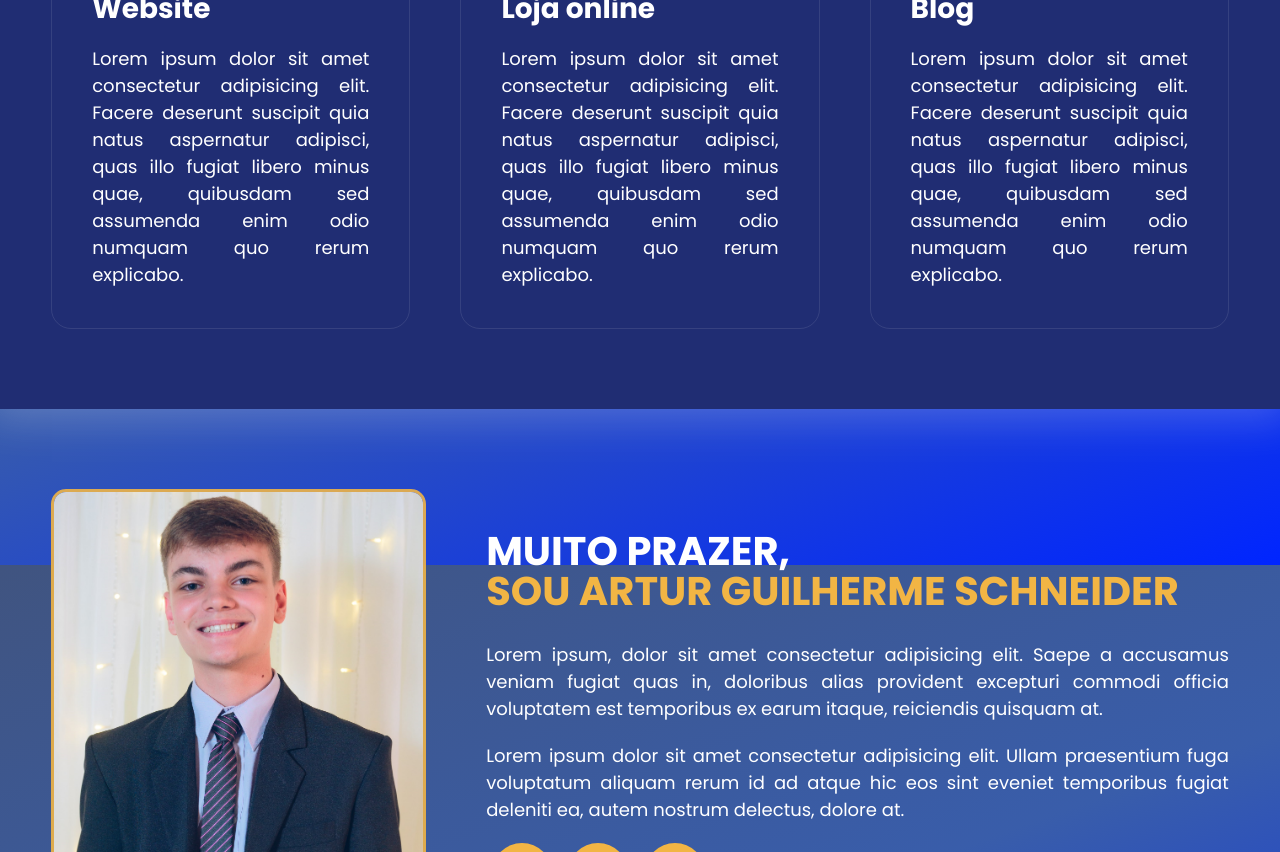
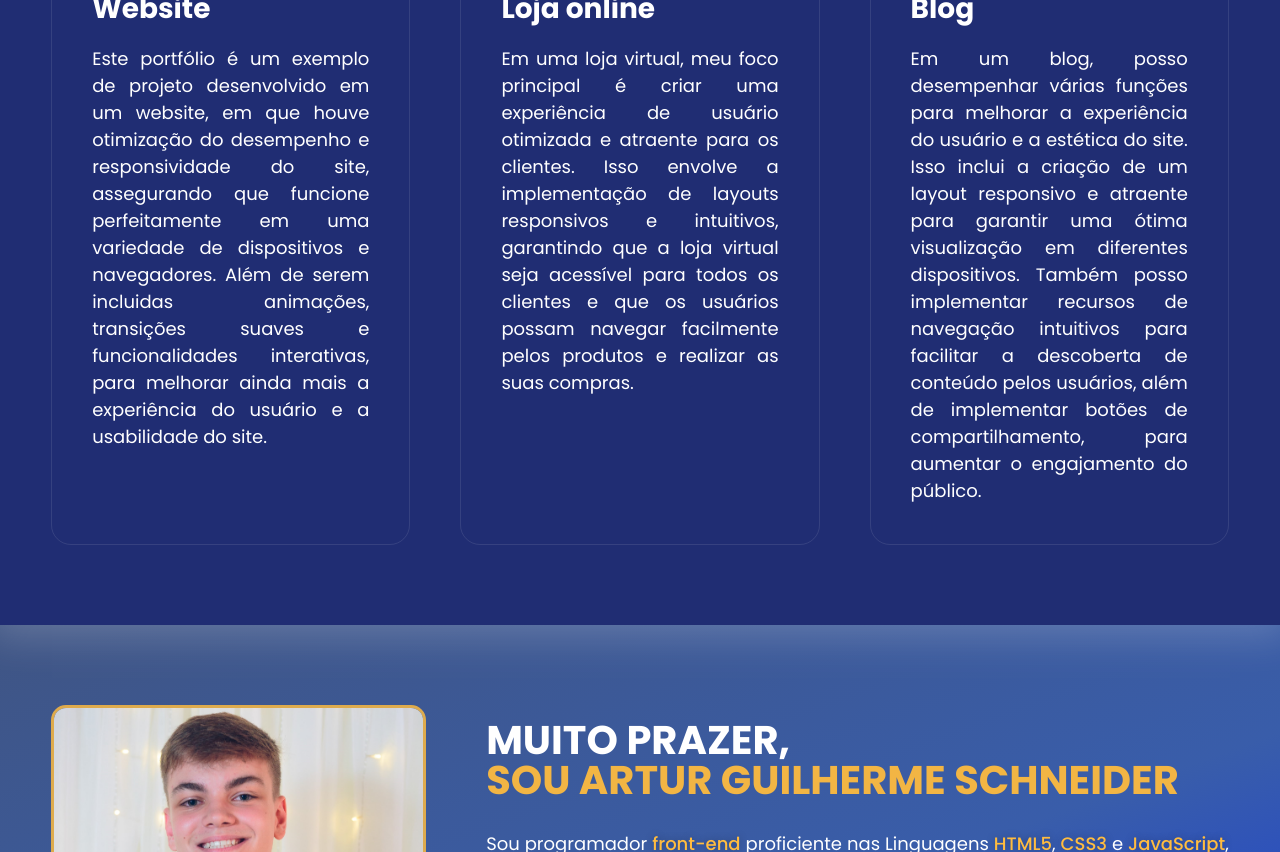
Before and after one commit to Artur-Schneider/Portfolio, a plain HTML site: page index.html in a window 1280 px wide. Shown: the part 1035-1887 px from the top of the page. Drawn offline with nearby package versions, Linux system fonts and the light colour scheme.

Commit message:
Textos finalizados

```diff
--- a/index.html
+++ b/index.html
@@ -60,7 +60,7 @@
                 <div class="flex">
                     <div class="txt-topo-site">
                         <h1>TRANSFORMANDO <span id="digit"></span></h1>
-                        <p>Lorem ipsum dolor sit amet consectetur, adipisicing elit. Fugit, minus. Quo impedit, excepturi dolores debitis error facere adipisci officia alias praesentium numquam nobis distinctio voluptatem, neque animi? Assumenda, nesciunt eum?</p>
+                        <p>Como programador front-end proficiente em HTML, CSS e JavaScript, eu posso criar interfaces de usuário envolventes e responsivas para websites e aplicativos da web. Habilidades essas que são essenciais para dar vida às visões criativas e funcionais dos designers e desenvolvedores back-end.</p>
                         <div class="contato">
                             <a href="#secao4">
                                 <button>
@@ -84,17 +84,17 @@
                     <div class="especialidades-box">
                         <i class="bi bi-code-square"></i>
                         <h3>Website</h3>
-                        <p>Lorem ipsum dolor sit amet consectetur adipisicing elit. Facere deserunt suscipit quia natus aspernatur adipisci, quas illo fugiat libero minus quae, quibusdam sed assumenda enim odio numquam quo rerum explicabo.</p>
+                        <p>Este portfólio é um exemplo de projeto desenvolvido em um website, em que houve otimização do desempenho e responsividade do site, assegurando que funcione perfeitamente em uma variedade de dispositivos e navegadores. Além de serem incluidas animações, transições suaves e funcionalidades interativas, para melhorar ainda mais a experiência do usuário e a usabilidade do site.</p>
                     </div> <!--especialidades-box-->
                     <div class="especialidades-box">
                         <i class="bi bi-cart4"></i>
                         <h3>Loja online</h3>
-                        <p>Lorem ipsum dolor sit amet consectetur adipisicing elit. Facere deserunt suscipit quia natus aspernatur adipisci, quas illo fugiat libero minus quae, quibusdam sed assumenda enim odio numquam quo rerum explicabo.</p>
+                        <p>Em uma loja virtual, meu foco principal é criar uma experiência de usuário otimizada e atraente para os clientes. Isso envolve a implementação de layouts responsivos e intuitivos, garantindo que a loja virtual seja acessível para todos os clientes e que os usuários possam navegar facilmente pelos produtos e realizar as suas compras.</p>
                     </div> <!--especialidades-box-->
                     <div class="especialidades-box">
                         <i class="bi bi-wordpress"></i>
                         <h3>Blog</h3>
-                        <p>Lorem ipsum dolor sit amet consectetur adipisicing elit. Facere deserunt suscipit quia natus aspernatur adipisci, quas illo fugiat libero minus quae, quibusdam sed assumenda enim odio numquam quo rerum explicabo.</p>
+                        <p>Em um blog, posso desempenhar várias funções para melhorar a experiência do usuário e a estética do site. Isso inclui a criação de um layout responsivo e atraente para garantir uma ótima visualização em diferentes dispositivos. Também posso implementar recursos de navegação intuitivos para facilitar a descoberta de conteúdo pelos usuários, além de implementar botões de compartilhamento, para aumentar o engajamento do público.</p>
                     </div> <!--especialidades-box-->
                 </div> <!--flex-->
             </div> <!--interface-->
@@ -109,8 +109,8 @@
 
                     <div class="txt-sobre">
                         <h2>MUITO PRAZER, <span>SOU ARTUR GUILHERME SCHNEIDER</span></h2>
-                        <p>Lorem ipsum, dolor sit amet consectetur adipisicing elit. Saepe a accusamus veniam fugiat quas in, doloribus alias provident excepturi commodi officia voluptatem est temporibus ex earum itaque, reiciendis quisquam at.</p>
-                        <p>Lorem ipsum dolor sit amet consectetur adipisicing elit. Ullam praesentium fuga voluptatum aliquam rerum id ad atque hic eos sint eveniet temporibus fugiat deleniti ea, autem nostrum delectus, dolore at.</p>
+                        <p>Sou programador <span>front-end</span> proficiente nas Linguagens <span>HTML5</span>, <span>CSS3</span> e <span>JavaScript</span>, desenvolvendo sites e aplicativos web. Abaixo estão as minhas redes sociais, caso você queira entrar em contato.</p>
+                        <p>Tenho 18 anos e atualmente estou no primeiro semestre da graduação de <span>Análise e Desenvolvimento de Sistemas</span> na Universidade do Vale do Rio dos Sinos (UNISINOS). Fui aluno do <span>Curso Normal em Nível Médio</span> no Instituto Ivoti, durante o meu Ensino Médio, onde aprendi muito sobre relações interpessoais e como integrar tecnologias na educação.</p>
                         <div class="btn-social">
                             <a href="https://www.instagram.com/artur.schneiderz/" target="_blank" rel="external"><button><i class="bi bi-instagram"></i></button></a>
                             <a href="https://github.com/Artur-Schneider" target="_blank" rel="external"><button><i class="bi bi-github"></i></button></a>
--- a/style.css
+++ b/style.css
@@ -248,6 +248,7 @@ section.especialidades .flex {
     border: 0.5px solid rgba(245, 245, 245, 0.103);
     margin-top: 40px;
     transition: .2s;
+    width: 100%;
 }
 
 .especialidades .especialidades-box:hover {
@@ -287,6 +288,12 @@ section.sobre .flex {
 
 .sobre .txt-sobre {
     color: white;
+}
+
+.sobre .txt-sobre p span {
+    color: #ffbc3f;
+    font-weight: 500;
+    text-shadow: 0px 0px 8px rgba(0, 0, 0, 0.253);
 }
 
 .sobre .txt-sobre h2 {
```
Also changed, not shown: 1 other file.
